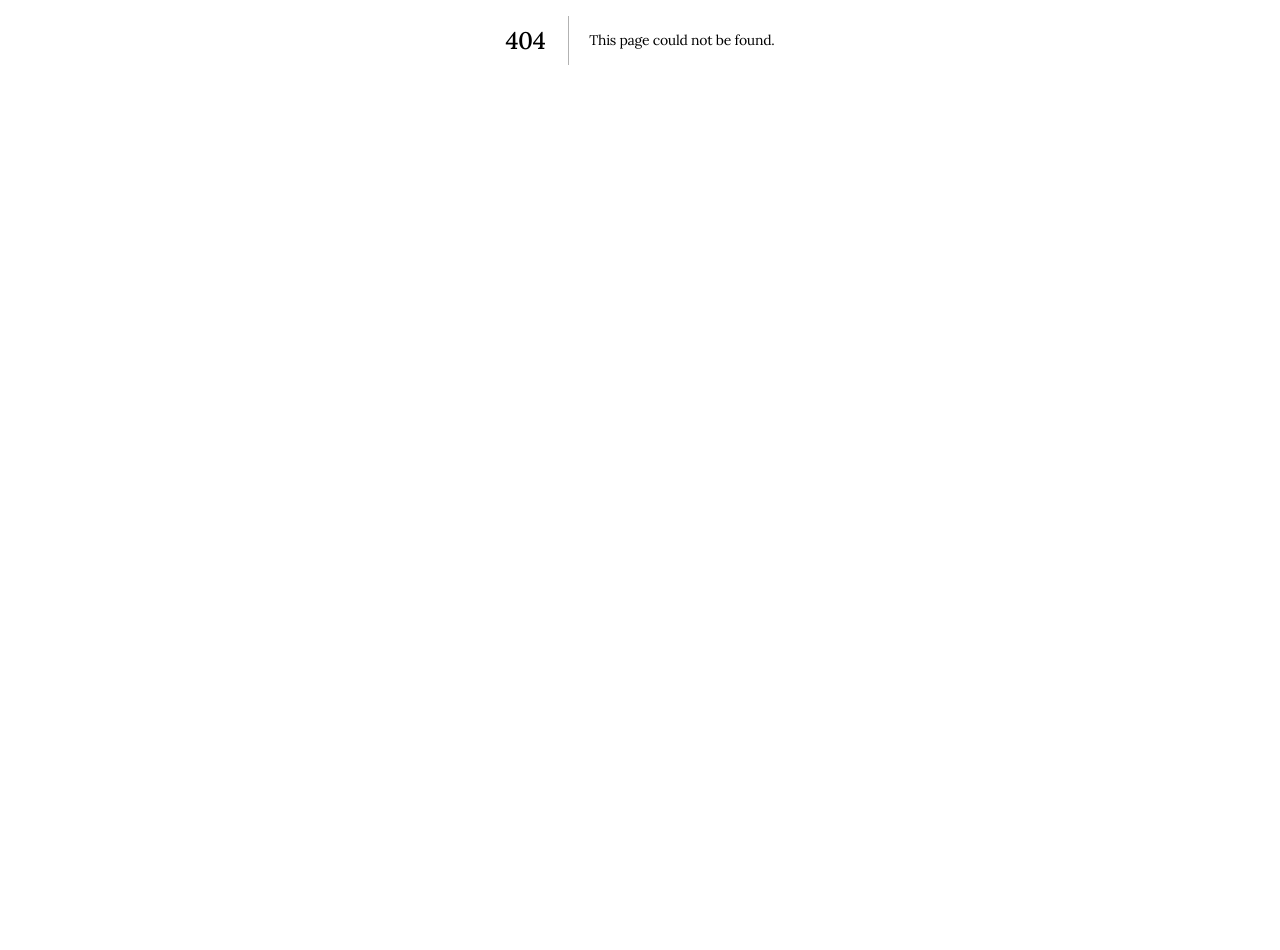
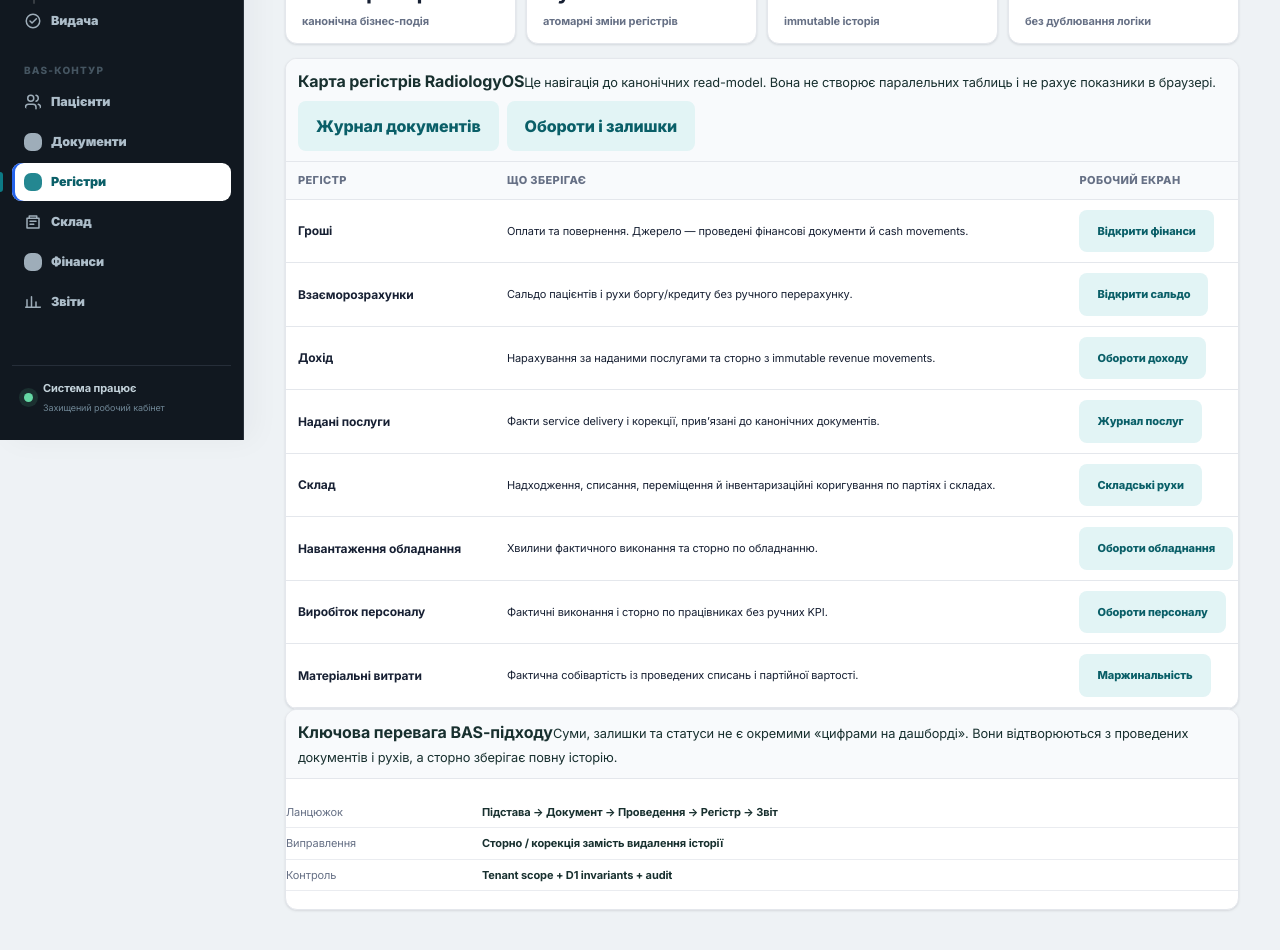
Before and after one commit to adamenkoa1/radiologyos, a Next.js app: page /staff/registers in a window 1280 px wide. Before the commit this address had no page. Shown: the part 360-1310 px from the top of the page. Before the commit the page ends 800 px from the top, so only its background shows below. Built offline with nearby package versions, Linux system fonts and the light colour scheme.

Commit message:
feat: add first-class BAS register map

```diff
--- /dev/null
+++ b/app/staff/registers/page.tsx
@@ -0,0 +1,53 @@
+import Link from "next/link";
+import StaffWorkspaceShell from "../workspace-shell";
+
+const registers=[
+  {name:"Гроші",description:"Оплати та повернення. Джерело — проведені фінансові документи й cash movements.",href:"/staff/finance",cta:"Відкрити фінанси"},
+  {name:"Взаєморозрахунки",description:"Сальдо пацієнтів і рухи боргу/кредиту без ручного перерахунку.",href:"/staff/finance",cta:"Відкрити сальдо"},
+  {name:"Дохід",description:"Нарахування за наданими послугами та сторно з immutable revenue movements.",href:"/staff/reports/registers",cta:"Обороти доходу"},
+  {name:"Надані послуги",description:"Факти service delivery і корекції, прив’язані до канонічних документів.",href:"/staff/finance/services",cta:"Журнал послуг"},
+  {name:"Склад",description:"Надходження, списання, переміщення й інвентаризаційні коригування по партіях і складах.",href:"/staff/inventory",cta:"Складські рухи"},
+  {name:"Навантаження обладнання",description:"Хвилини фактичного виконання та сторно по обладнанню.",href:"/staff/reports/registers",cta:"Обороти обладнання"},
+  {name:"Виробіток персоналу",description:"Фактичні виконання і сторно по працівниках без ручних KPI.",href:"/staff/reports/registers",cta:"Обороти персоналу"},
+  {name:"Матеріальні витрати",description:"Фактична собівартість із проведених списань і партійної вартості.",href:"/staff/reports/material-margin",cta:"Маржинальність"},
+];
+
+export default function RegistersPage(){
+  return <StaffWorkspaceShell
+    active="registers"
+    title="Регістри"
+    description="BAS-контур фактів: документ проводить рухи, регістр зберігає immutable стан, звіт лише читає ці факти."
+  >
+    <section className="financeSummary" aria-label="Принцип роботи регістрів">
+      <article><span>1. Документ</span><b>Реєстратор</b><small>канонічна бізнес-подія</small></article>
+      <article><span>2. Проведення</span><b>Рухи</b><small>атомарні зміни регістрів</small></article>
+      <article><span>3. Регістр</span><b>Факт</b><small>immutable історія</small></article>
+      <article><span>4. Звіт</span><b>Read model</b><small>без дублювання логіки</small></article>
+    </section>
+
+    <section className="financeJournal">
+      <header className="financeToolbar">
+        <div><b>Карта регістрів RadiologyOS</b><small>Це навігація до канонічних read-model. Вона не створює паралельних таблиць і не рахує показники в браузері.</small></div>
+        <Link className="excelButton" href="/staff/documents">Журнал документів</Link>
+        <Link className="excelButton" href="/staff/reports/registers">Обороти і залишки</Link>
+      </header>
+      <div className="financeTableWrap"><table className="financeTable">
+        <thead><tr><th>Регістр</th><th>Що зберігає</th><th>Робочий екран</th></tr></thead>
+        <tbody>{registers.map(item=><tr key={item.name}>
+          <td><b>{item.name}</b></td>
+          <td>{item.description}</td>
+          <td><Link className="excelButton" href={item.href}>{item.cta}</Link></td>
+        </tr>)}</tbody>
+      </table></div>
+    </section>
+
+    <section className="financeJournal">
+      <header className="financeToolbar"><div><b>Ключова перевага BAS-підходу</b><small>Суми, залишки та статуси не є окремими «цифрами на дашборді». Вони відтворюються з проведених документів і рухів, а сторно зберігає повну історію.</small></div></header>
+      <div className="financePrintDetails">
+        <p><span>Ланцюжок</span><b>Підстава → Документ → Проведення → Регістр → Звіт</b></p>
+        <p><span>Виправлення</span><b>Сторно / корекція замість видалення історії</b></p>
+        <p><span>Контроль</span><b>Tenant scope + D1 invariants + audit</b></p>
+      </div>
+    </section>
+  </StaffWorkspaceShell>;
+}
```
